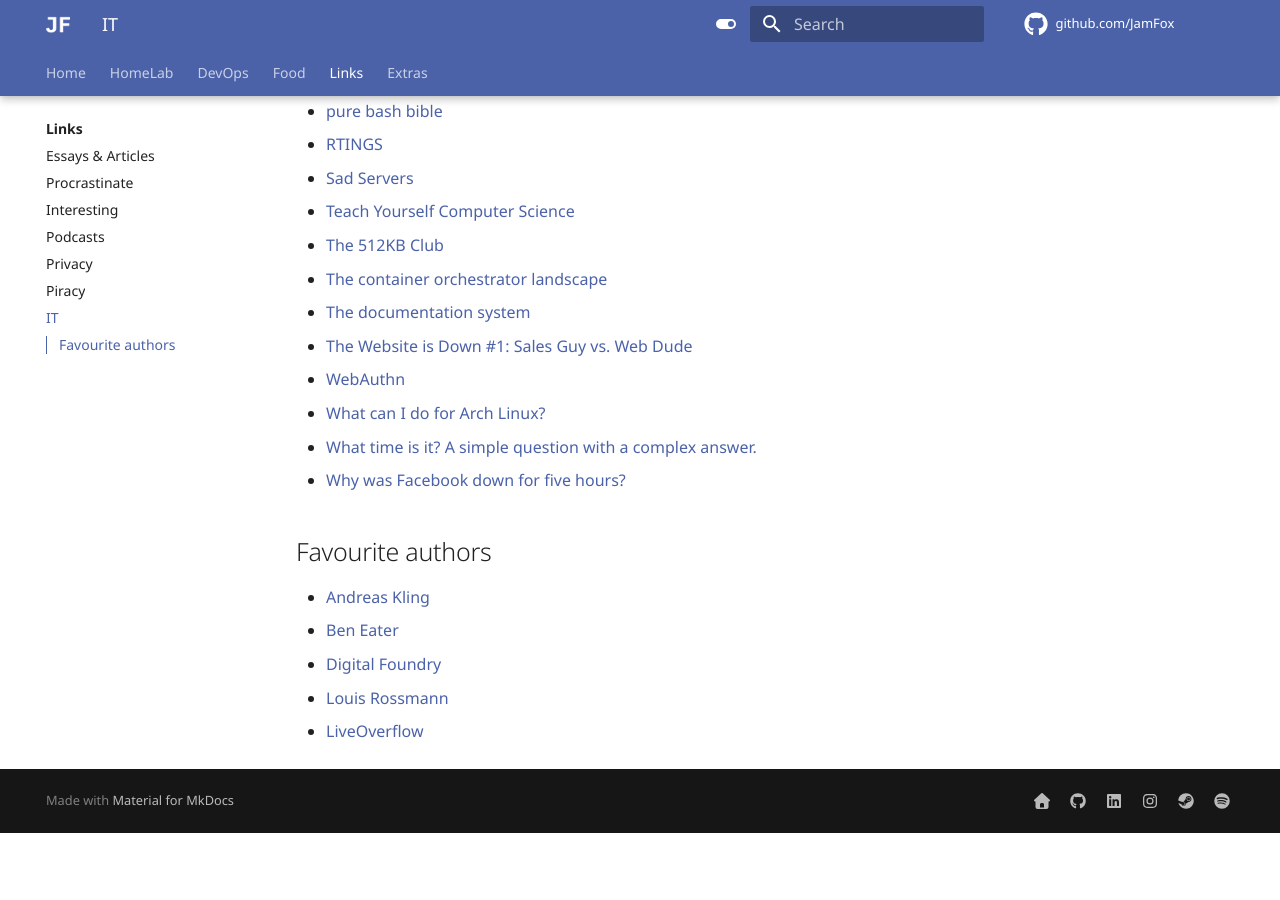
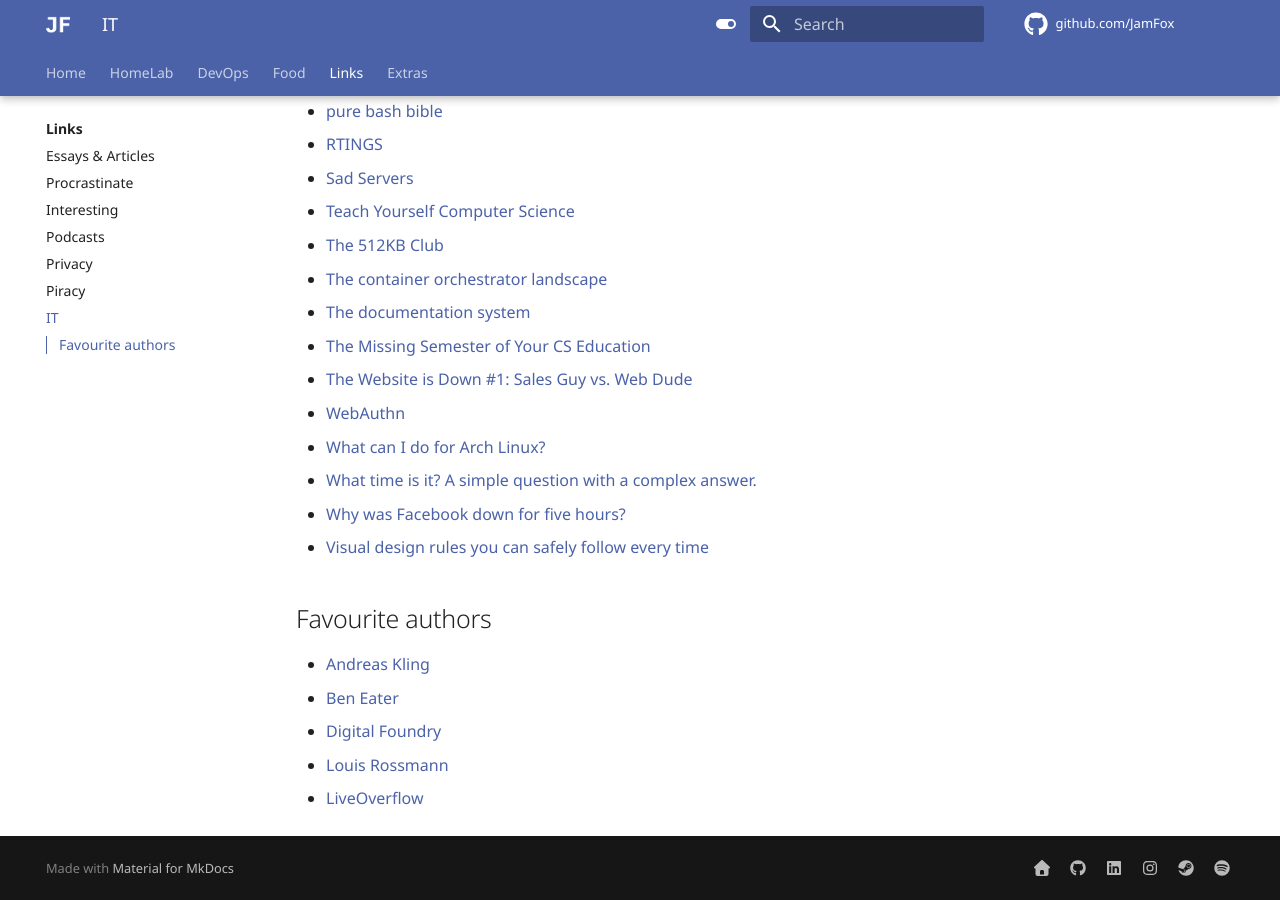
Before and after one commit to JamFox/docs.jamfox.dev, an MkDocs documentation site: the page built from docs/content/links/it.md, in a window 1280 px wide and 900 px high, scrolled down 1036 px. Built offline with MkDocs 1.6.1 and Material for MkDocs 9.7.7, drawn with Linux system fonts in a browser that asks for light colours; comment, search, counter and statistics services are not loaded; before the commit the page ends 1869 px from its top, so only the background shows below that.

Commit message:
it: links

```diff
--- a/docs/content/links/it.md
+++ b/docs/content/links/it.md
@@ -36,11 +36,13 @@ title: "IT"
 - [The 512KB Club](https://512kb.club/)
 - [The container orchestrator landscape](https://lwn.net/Articles/905164/)
 - [The documentation system](https://documentation.divio.com/)
+- [The Missing Semester of Your CS Education](https://missing.csail.mit.edu/)
 - [The Website is Down #1: Sales Guy vs. Web Dude](https://youtu.be/uRGljemfwUE)
 - [WebAuthn](https://webauthn.guide/#about-webauthn)
 - [What can I do for Arch Linux?](https://whatcanidofor.archlinux.org/)
 - [What time is it? A simple question with a complex answer.](https://andrea.corbellini.name/2023/01/23/what-time-is-it/)
 - [Why was Facebook down for five hours?](https://youtu.be/-wMU8vmfaYo)
+- [Visual design rules you can safely follow every time](https://anthonyhobday.com/sideprojects/saferules/)
 
 ## Favourite authors
 
```
